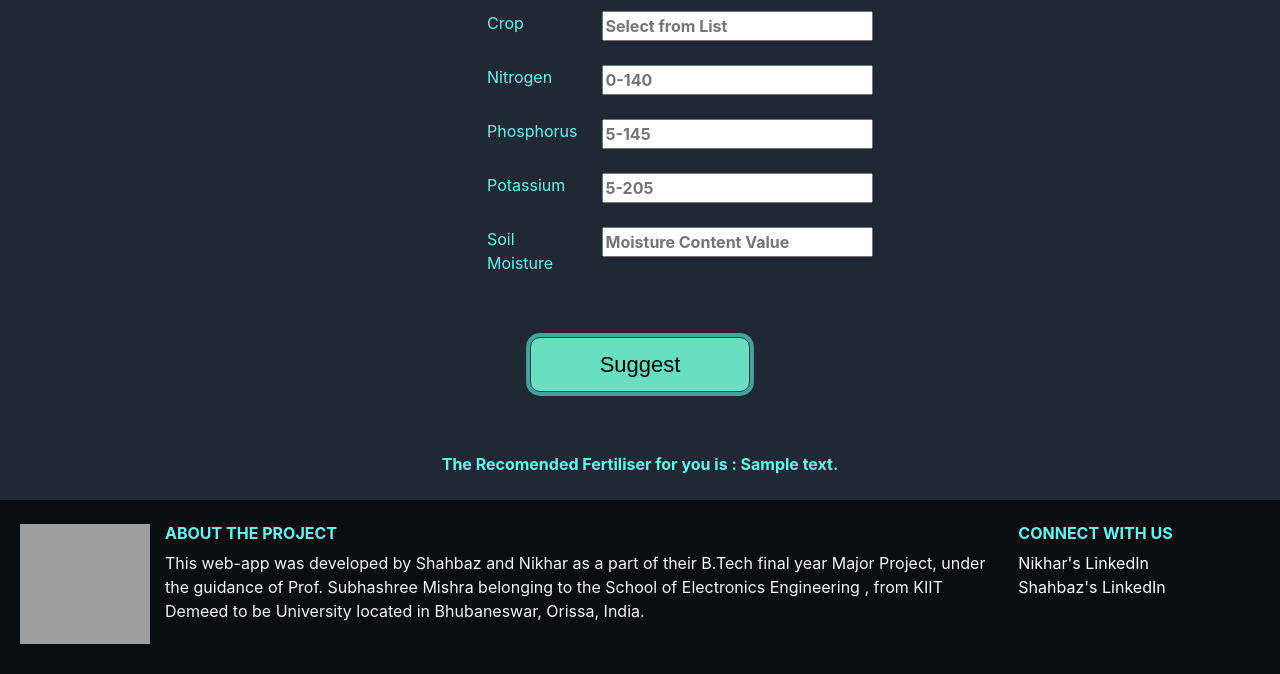
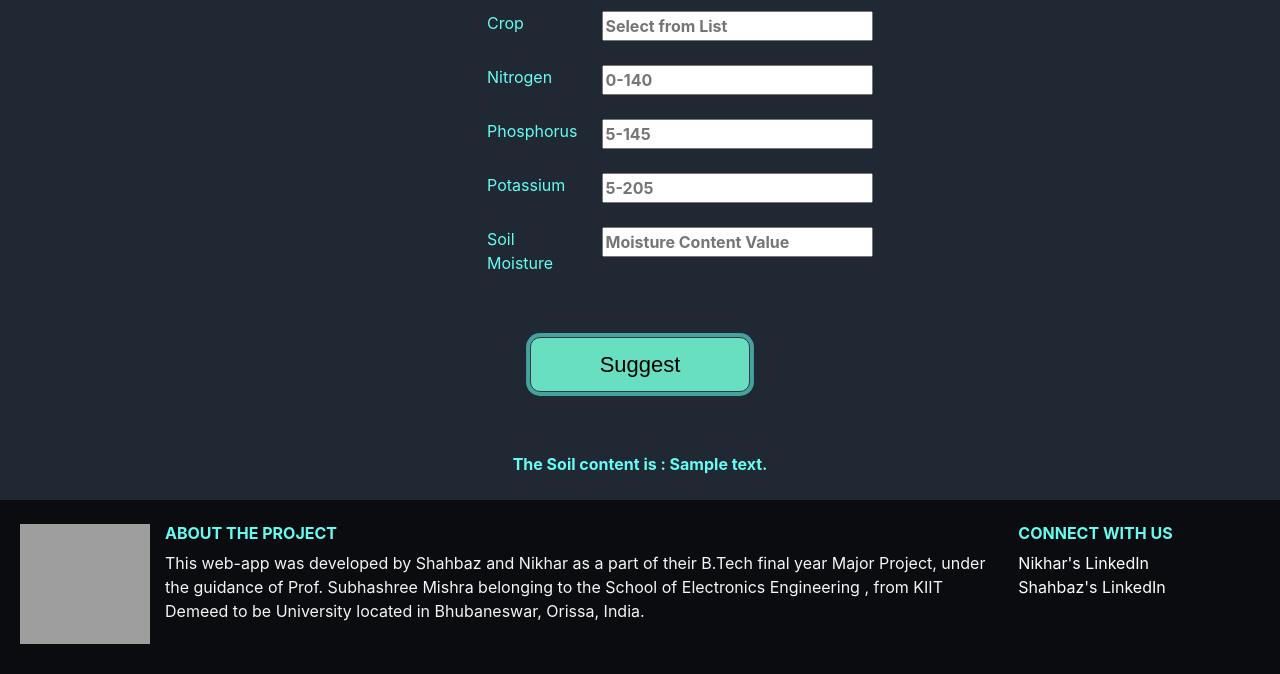
Before and after one commit to nikhar-25/Digital-Farming-Solutions, a Flask app: template templates/fertiliser.html in a window 1280 px wide. Shown: the part 208-882 px from the top of the page. Run offline with Flask 2, Linux system fonts and the light colour scheme; the template is opened without the code that fills it: most values are stand-ins (such as "Sample title", 1, 10 or a date in 2020); some libraries are stand-ins or nearby versions; grey boxes are pictures that could not be loaded.

Commit message:
Update fertiliser.html

```diff
--- a/templates/fertiliser.html
+++ b/templates/fertiliser.html
@@ -133,7 +133,7 @@ a.pulsingButton:hover {
      color: #66FCF1;
      border-radius: 25px;
      padding: 10px 10px;">
-    <form action="{{ url_for('predict')}}"method="post"><table class="table table-hover rs-table-bordered ">
+    <form action="{{ url_for('suggest')}}"method="post"><table class="table table-hover rs-table-bordered ">
     	<tr><td>Crop  </td><td>  <input type="text" name="Crop" style="font-weight: bold" list="Crop" placeholder="Select from List" required="required" size="20"/>
         <datalist id="Crop">
           <option value="apple">
@@ -169,7 +169,7 @@ a.pulsingButton:hover {
         Suggest</button></center>
       </form></div>
       <div style="color: #66FCF1;">
-      <center><b>The Recomended Fertiliser for you is : {{prediction_text}} </b></center>
+      <center><b>The Soil content is : {{prediction_text}} </b></center>
       </div>
       <br>
  </div>
```
